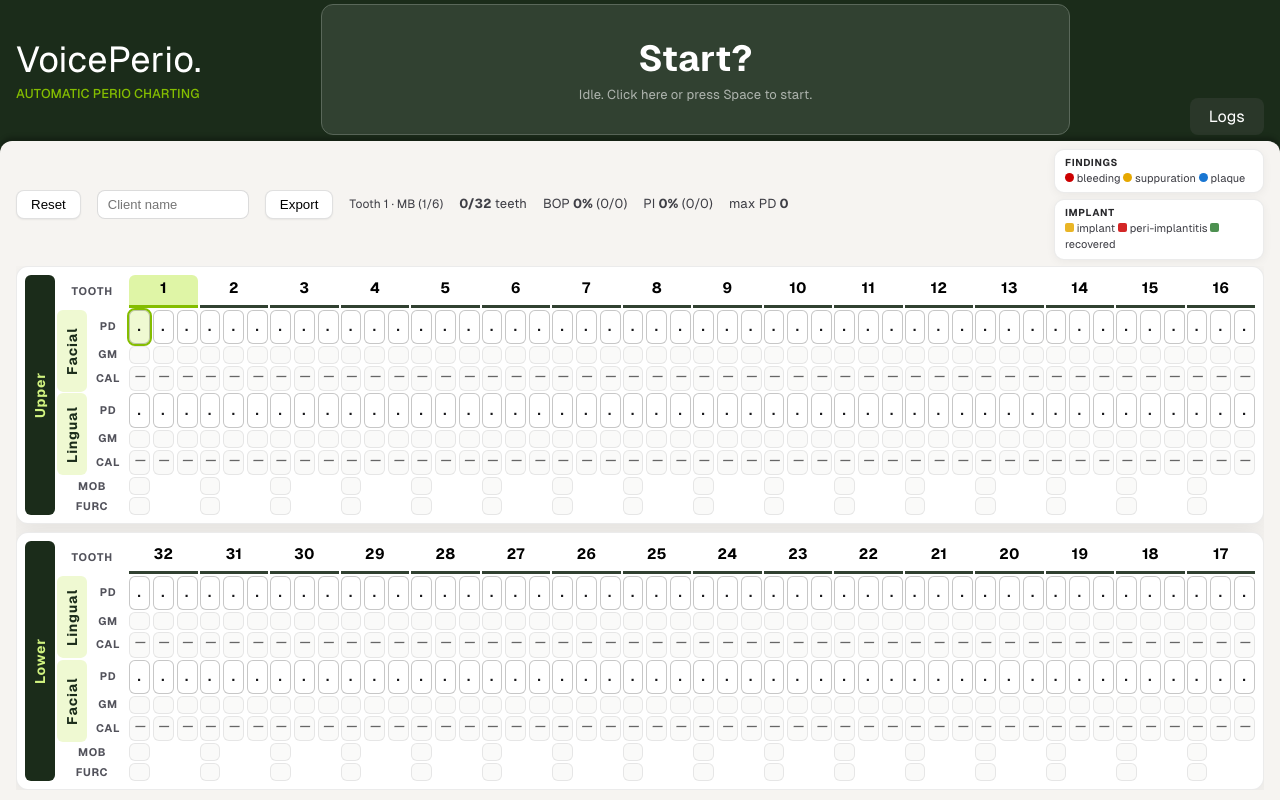
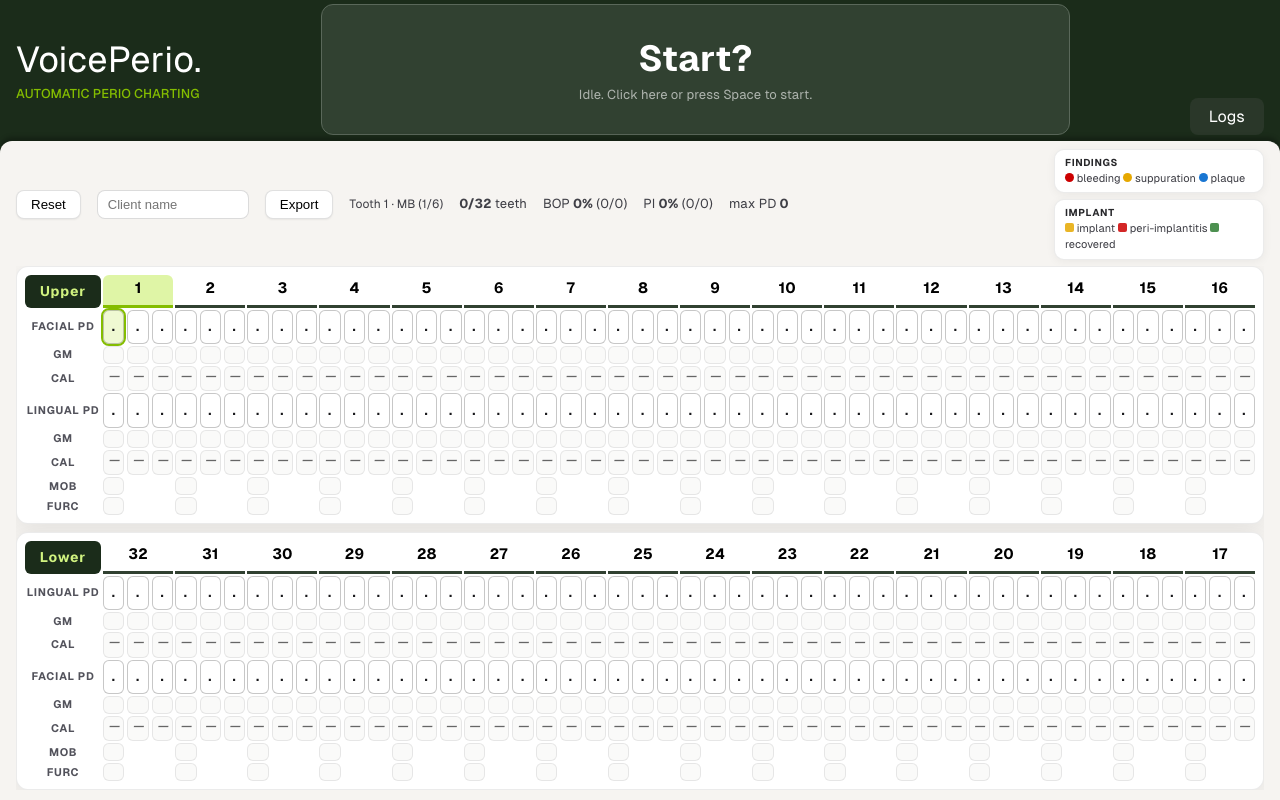
Before and after one commit to joellijo32/Perio-Assist, a Svelte app: page / in a window 1280 px wide. Built offline with nearby package versions, Linux system fonts and the light colour scheme.

Commit message:
Tooth-major chart columns via subgrid; overlay absolute inside its column

```diff
--- a/src/PerioChart.svelte
+++ b/src/PerioChart.svelte
@@ -43,59 +43,62 @@
   </button>
 {/snippet}
 
-{#snippet block(name, teeth, sites)}
-  <div class="aspect" style="grid-row: span 3">{name}</div>
-  <div class="rlabel">PD</div>
+{#snippet arch(jaw, teeth, first, second)}
+  <div class="arch">
+    <div class="labcol">
+      <div class="labhead">{jaw}</div>
+      <div class="rlabel">{first.name} PD</div>
+      <div class="rlabel">GM</div>
+      <div class="rlabel">CAL</div>
+      <div class="rlabel">{second.name} PD</div>
+      <div class="rlabel">GM</div>
+      <div class="rlabel">CAL</div>
+      <div class="rlabel">Mob</div>
+      <div class="rlabel">Furc</div>
+    </div>
     {#each teeth as t (t)}
-    <div class="tgroup" class:miss={isMissing(t)}>
-      {#each sites as s (s)}
+      {@const cls = tint(t)}
+      {@const missing = isMissing(t)}
+      <div class="tcol">
+        <div class="thead" class:cur={store.cur.t === t} class:miss={missing}>
+          <b>{t}</b><span>{marks(t)}</span>
+        </div>
+        <div class="tgroup" class:miss={missing}>
+          {#each first.sites as s (s)}
             {@render brow(t, s)}
           {/each}
         </div>
-  {/each}
-  <div class="rlabel">GM</div>
-  {#each teeth as t (t)}
-    <div class="tgroup" class:miss={isMissing(t)}>
-      {#each sites as s (s)}
-        <div class="gm">{isMissing(t) ? '' : store.rec[t][s] || ''}</div>
+        <div class="tgroup" class:miss={missing}>
+          {#each first.sites as s (s)}
+            <div class="gm">{missing ? '' : store.rec[t][s] || ''}</div>
           {/each}
         </div>
-  {/each}
-  <div class="rlabel">CAL</div>
-  {#each teeth as t (t)}
-    <div class="tgroup" class:miss={isMissing(t)}>
-      {#each sites as s (s)}
-        {@const c = isMissing(t) ? null : cal(t, s)}
-        <div class="cal" class:flag={c != null && c >= 4}>{c ?? (isMissing(t) ? '' : '—')}</div>
+        <div class="tgroup" class:miss={missing}>
+          {#each first.sites as s (s)}
+            {@const c = missing ? null : cal(t, s)}
+            <div class="cal" class:flag={c != null && c >= 4}>{c ?? (missing ? '' : '—')}</div>
           {/each}
         </div>
+        <div class="tgroup" class:miss={missing}>
+          {#each second.sites as s (s)}
+            {@render brow(t, s)}
           {/each}
-{/snippet}
-
-{#snippet arch(jaw, teeth, first, second)}
-  <div class="arch" style="grid-template-columns: 30px 30px 38px repeat({teeth.length}, minmax(0, 1fr))">
-    <div class="jaw" style="grid-row: span 9">{jaw}</div>
-    <div class="corner">Tooth</div>
-    {#each teeth as t (t)}
-      <div class="thead" class:cur={store.cur.t === t} class:miss={isMissing(t)}>
-        <b>{t}</b><span>{marks(t)}</span>
         </div>
+        <div class="tgroup" class:miss={missing}>
+          {#each second.sites as s (s)}
+            <div class="gm">{missing ? '' : store.rec[t][s] || ''}</div>
           {/each}
-    {@render block(first.name, teeth, first.sites)}
-    {@render block(second.name, teeth, second.sites)}
-    <div class="rlabel span2">Mob</div>
-    {#each teeth as t (t)}
-      <div class="tgroup" class:miss={isMissing(t)}><div class="mob">{isMissing(t) ? '' : store.mob[t] ?? ''}</div></div>
+        </div>
+        <div class="tgroup" class:miss={missing}>
+          {#each second.sites as s (s)}
+            {@const c = missing ? null : cal(t, s)}
+            <div class="cal" class:flag={c != null && c >= 4}>{c ?? (missing ? '' : '—')}</div>
           {/each}
-    <div class="rlabel span2">Furc</div>
-    {#each teeth as t (t)}
-      <div class="tgroup" class:miss={isMissing(t)}><div class="mob">{isMissing(t) ? '' : store.fur[t]?.grade ?? ''}</div></div>
-    {/each}
-    {#each teeth as t, idx (t)}
-      {@const cls = tint(t)}
-      {#if cls}
-        <div class="tint {cls}" style={`grid-column: ${4 + idx}; grid-row: 1 / -1;`} aria-hidden="true"></div>
-      {/if}
+        </div>
+        <div class="tgroup" class:miss={missing}><div class="mob">{missing ? '' : store.mob[t] ?? ''}</div></div>
+        <div class="tgroup" class:miss={missing}><div class="mob">{missing ? '' : store.fur[t]?.grade ?? ''}</div></div>
+        {#if cls}<div class="tint {cls}" aria-hidden="true"></div>{/if}
+      </div>
     {/each}
   </div>
 {/snippet}
@@ -111,24 +114,25 @@
     display: grid; gap: 2px; align-items: stretch; background: #fff;
     border: 1px solid rgba(0, 0, 0, 0.08); border-radius: 12px; padding: 8px; min-height: 0; flex: 1;
     box-shadow: 0 7px 24px rgba(0, 0, 0, 0.07);
+    grid-template-columns: 76px repeat(16, minmax(0, 1fr));
+    grid-template-rows: repeat(9, auto);
   }
   .arch > * { min-height: 0; }
-  .jaw, .aspect {
-    writing-mode: vertical-rl; transform: rotate(180deg);
+  /* ponytail: tooth-major columns via subgrid - overlay lives inside its column, alignment can't drift */
+  .labcol, .tcol { grid-row: 1 / -1; display: grid; grid-template-rows: subgrid; gap: 2px; min-width: 0; }
+  .tcol { position: relative; }
+  .labhead {
     display: flex; align-items: center; justify-content: center;
-    font-size: 14px; font-weight: 700; color: #1b2c1a; letter-spacing: 0.06em;
-    background: #eff9d2; border-radius: 6px;
+    font-size: 14px; font-weight: 700; color: #d1f380; letter-spacing: 0.06em;
+    background: #1b2c1a; border-radius: 6px;
     font-family: Geist, Inter, Manrope, system-ui, sans-serif;
   }
-  .jaw { background: #1b2c1a; color: #d1f380; }
-  .corner { grid-column: span 2; font-size: 11px; color: #52525b; font-weight: 700; align-self: center; text-align: center; text-transform: uppercase; letter-spacing: 0.06em; }
   .rlabel { font-size: 11px; color: #52525b; align-self: center; text-align: center; font-weight: 700; text-transform: uppercase; letter-spacing: 0.06em; }
-  .rlabel.span2 { grid-column: span 2; }
   .thead { text-align: center; font-size: 15px; padding: 3px 1px; border-bottom: 3px solid #314131; min-width: 0; font-family: Geist, Inter, Manrope, system-ui, sans-serif; }
   .thead.cur { border-bottom-color: #84bd00; background: #dff5a6; border-radius: 6px 6px 0 0; }
   .thead.miss { opacity: 0.45; }
-  /* ponytail: status overlays sit above the cells (clicks pass through) - stronger than bg tints */
-  .tint { pointer-events: none; z-index: 2; border-radius: 8px; }
+  /* ponytail: overlay is absolutely positioned inside its own tooth column - no grid math to get wrong */
+  .tint { position: absolute; inset: 0; pointer-events: none; z-index: 2; border-radius: 8px; }
   .tint.st-implant { background: rgba(230, 168, 0, 0.38); border: 2px solid rgba(230, 168, 0, 0.9); }
   .tint.st-peri { background: rgba(204, 0, 0, 0.3); border: 2px solid rgba(204, 0, 0, 0.9); }
   .tint.st-recovered { background: rgba(46, 125, 50, 0.32); border: 2px solid rgba(46, 125, 50, 0.9); }
```
Lines whose indentation alone changed are shown as unchanged.
